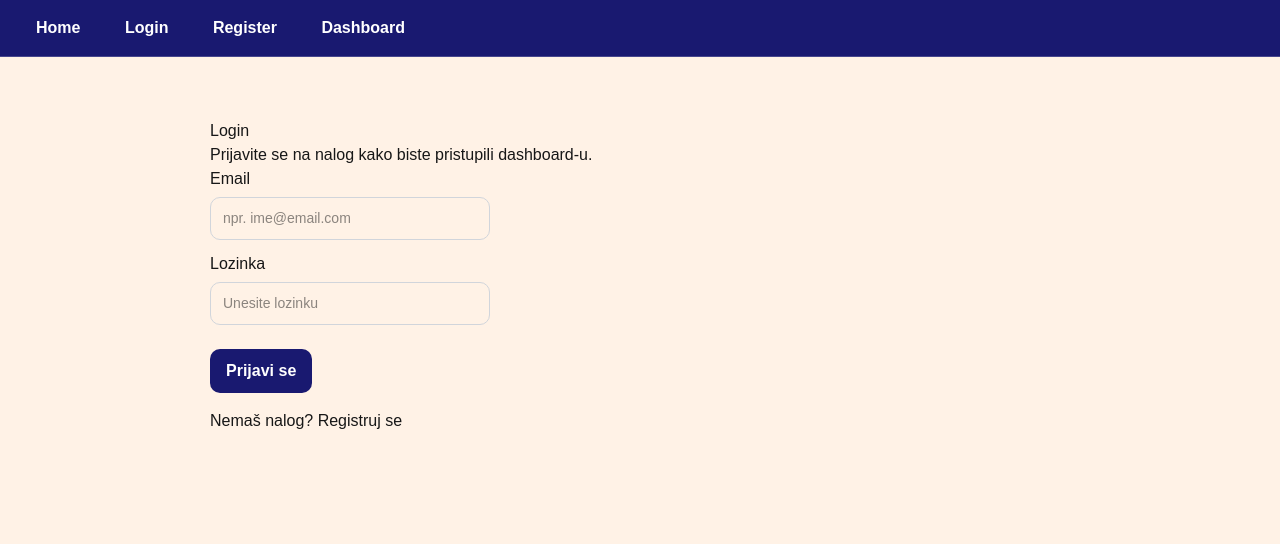
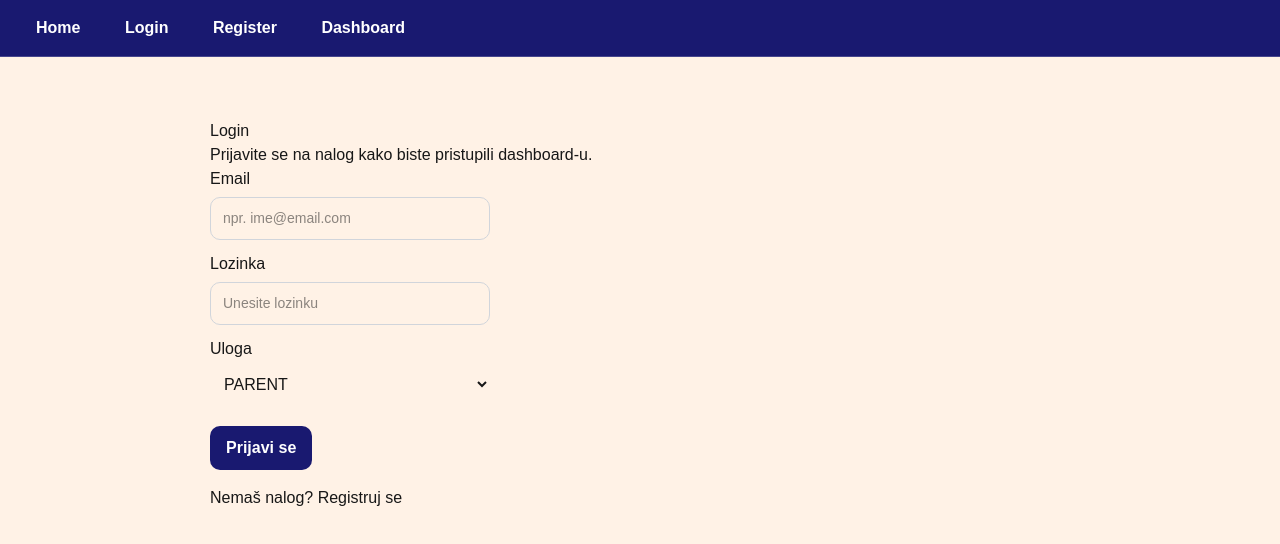
Before and after one commit to elab-development/internet-tehnologije-2025-apppametnookruzenje_2022_0083, a Next.js app: page /login in a window 1280 px wide. Shown: the top 544 px of the page. Built offline with nearby package versions, Linux system fonts and the light colour scheme.

Commit message:
add rooms page and connect backend

```diff
--- a/src/app/login/page.tsx
+++ b/src/app/login/page.tsx
@@ -1,27 +1,101 @@
+"use client";
+
 import Link from "next/link";
+import { useState } from "react";
+import { useRouter } from "next/navigation";
 
 export default function LoginPage() {
+  const router = useRouter();
+
+  const [email, setEmail] = useState("");
+  const [password, setPassword] = useState("");
+  const [role, setRole] = useState("PARENT");
+  const [loading, setLoading] = useState(false);
+  const [error, setError] = useState<string | null>(null);
+
+  async function handleLogin() {
+    setLoading(true);
+    setError(null);
+
+    try {
+      const res = await fetch("http://localhost:4000/api/auth/login", {
+        method: "POST",
+        headers: { "Content-Type": "application/json" },
+        body: JSON.stringify({ email, password, role }),
+      });
+
+      const data = await res.json();
+
+      if (!res.ok) {
+        setError(data?.message ?? "Login nije uspeo");
+        return;
+      }
+
+      localStorage.setItem("token", data.token);
+      localStorage.setItem("user", JSON.stringify(data.user));
+
+      router.push("/dashboard");
+    } catch {
+      setError("Greška pri povezivanju sa backendom");
+    } finally {
+      setLoading(false);
+    }
+  }
+
   return (
     <main>
       <h1>Login</h1>
 
       <p>Prijavite se na nalog kako biste pristupili dashboard-u.</p>
 
-      <form>
+      {error && <p style={{ color: "red" }}>{error}</p>}
+
+      <form
+        onSubmit={(e) => {
+          e.preventDefault();
+          handleLogin();
+        }}
+      >
         <div>
           <label>Email</label>
           <br />
-          <input type="email" placeholder="npr. ime@email.com" />
+          <input
+            type="email"
+            placeholder="npr. ime@email.com"
+            value={email}
+            onChange={(e) => setEmail(e.target.value)}
+          />
         </div>
 
         <div style={{ marginTop: "12px" }}>
           <label>Lozinka</label>
           <br />
-          <input type="password" placeholder="Unesite lozinku" />
+          <input
+            type="password"
+            placeholder="Unesite lozinku"
+            value={password}
+            onChange={(e) => setPassword(e.target.value)}
+          />
+        </div>
+
+        <div style={{ marginTop: "12px" }}>
+          <label>Uloga</label>
+          <br />
+          <select
+            value={role}
+            onChange={(e) => setRole(e.target.value)}
+            style={{ padding: "8px 10px", marginTop: 6, width: 280, borderRadius: 6 }}
+          >
+            <option value="PARENT">PARENT</option>
+            <option value="CHILD">CHILD</option>
+            <option value="ADMIN">ADMIN</option>
+          </select>
         </div>
 
         <div style={{ marginTop: "16px" }}>
-          <button type="button">Prijavi se</button>
+          <button type="submit" disabled={loading}>
+            {loading ? "Prijava..." : "Prijavi se"}
+          </button>
         </div>
       </form>
 
--- /dev/null
+++ b/src/app/rooms/page.tsx
@@ -0,0 +1,65 @@
+"use client";
+
+import { useEffect, useState } from "react";
+import Link from "next/link";
+
+type Room = {
+  id: number;
+  name: string;
+};
+
+export default function RoomsPage() {
+  const [rooms, setRooms] = useState<Room[]>([]);
+  const [loading, setLoading] = useState(true);
+  const [error, setError] = useState<string | null>(null);
+
+  useEffect(() => {
+    async function loadRooms() {
+      setLoading(true);
+      setError(null);
+
+      try {
+        const token = localStorage.getItem("token");
+
+        const res = await fetch("http://localhost:4000/api/rooms", {
+          headers: token ? { Authorization: `Bearer ${token}` } : {},
+        });
+
+        const data = await res.json();
+
+        if (!res.ok) {
+          setError(data?.message ?? "Greška pri učitavanju prostorija");
+          return;
+        }
+
+        setRooms(data.rooms ?? []);
+      } catch {
+        setError("Ne mogu da se povežem sa backendom");
+      } finally {
+        setLoading(false);
+      }
+    }
+
+    loadRooms();
+  }, []);
+
+  return (
+    <main>
+      <h1 style={{ marginBottom: 12 }}>Prostorije</h1>
+
+      {loading && <p>Učitavanje...</p>}
+      {error && <p style={{ color: "red" }}>{error}</p>}
+
+      {!loading && !error && rooms.length === 0 && <p>Nema prostorija.</p>}
+
+      <div style={{ display: "grid", gap: 12 }}>
+        {rooms.map((r) => (
+          <div key={r.id} className="device-card">
+            <h3 style={{ margin: 0 }}>{r.name}</h3>
+            <Link href={`/rooms/${r.id}`}>Otvori</Link>
+          </div>
+        ))}
+      </div>
+    </main>
+  );
+}
```
